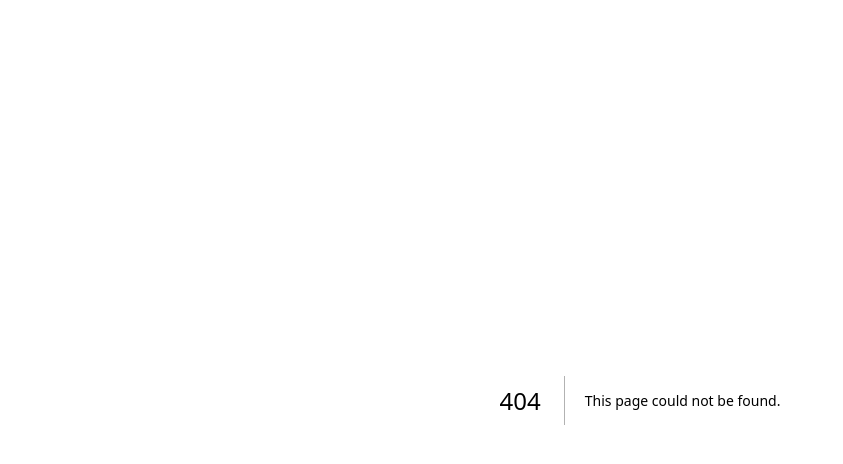
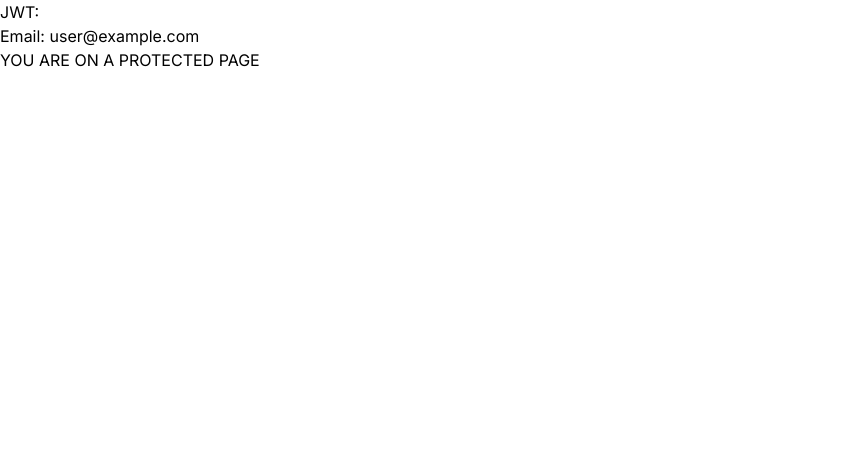
Before and after one commit to rubcstswe/web101-auth-next, a Next.js app: page /protected in a window 1280 px wide. Before the commit this address had no page. Shown: the top 464 px of the page, without its empty margins (0-843 px from the left). Built offline with nearby package versions, Linux system fonts and the light colour scheme; no server answers; sample sign-in values are in the browser's storage.

Commit message:
protected routes

```diff
--- /dev/null
+++ b/src/app/protected/page.tsx
@@ -0,0 +1,14 @@
+import { redirect } from "next/navigation";
+import { auth } from "../../../auth";
+
+export default async function Protected() {
+  const session = await auth();
+  if (!session?.user) redirect("/");
+  return (
+    <div>
+      <p>JWT:{session.user.token ?? ""}</p>
+      <p>Email: {session.user.email ?? ""}</p>
+      <h1>YOU ARE ON A PROTECTED PAGE</h1>
+    </div>
+  );
+}
```
